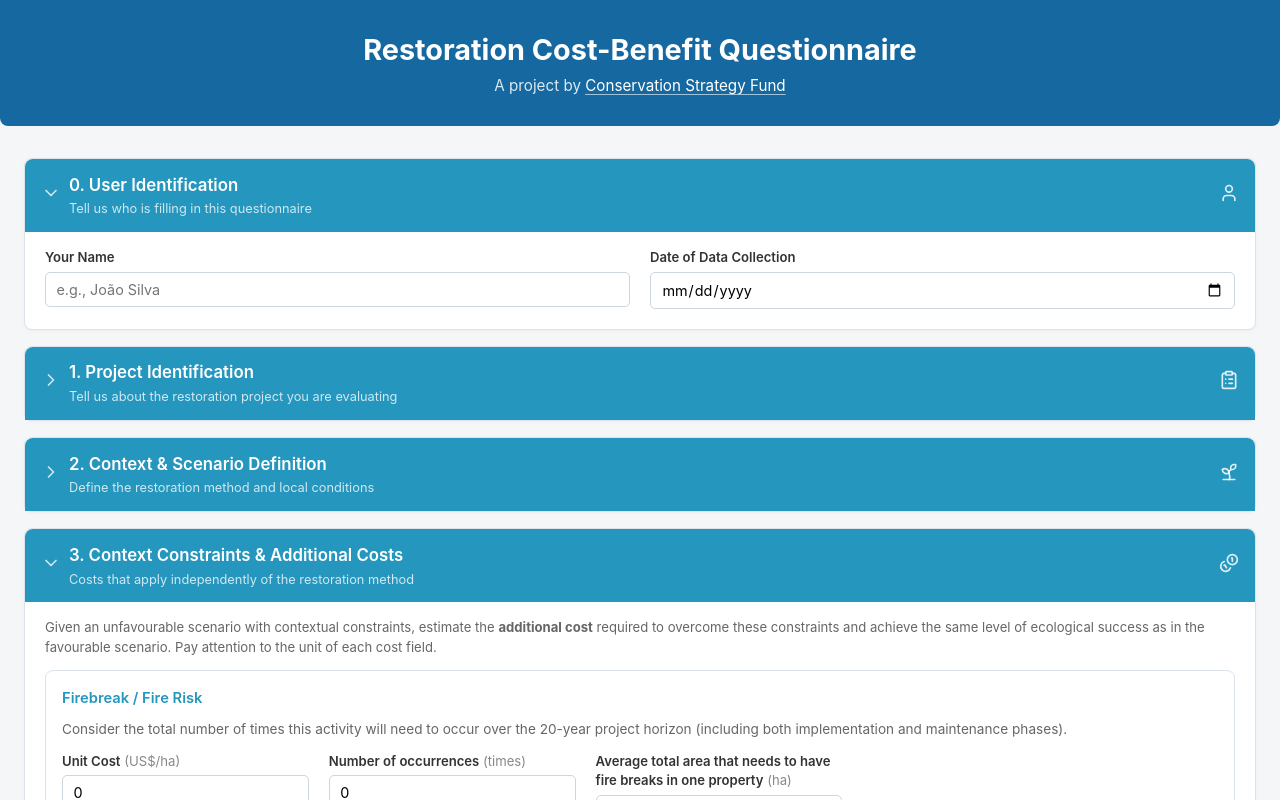
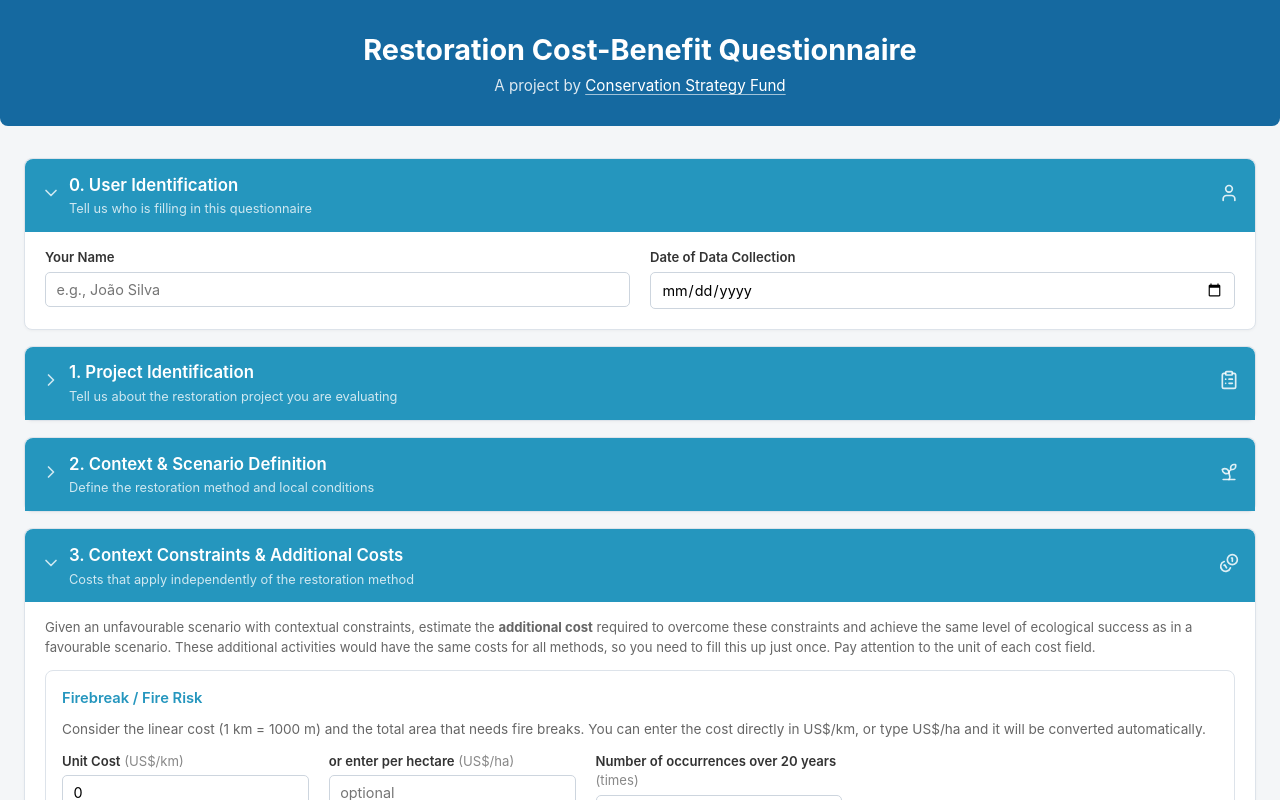
Before and after one commit to pedro-gasparinetti/questionnaire-restoration, a React (Vite) app: page / in a window 1280 px wide. Both pictures are taken after a click on the button 640 px from the left and 565 px from the top of the page. Shown: the top 800 px of the page. Built offline with nearby package versions, Linux system fonts and the light colour scheme; the HTML template or start-up script is replaced by a standard one.

Commit message:
Updated suspended list (segment) options

```diff
--- a/src/App.css
+++ b/src/App.css
@@ -720,7 +720,7 @@
   color: #555;
   cursor: pointer;
   display: flex;
-  align-items: center;
+  align-items: flex-start;
   justify-content: center;
   gap: 0.4rem;
   transition: background 0.15s, color 0.15s, border-color 0.15s;
@@ -760,6 +760,7 @@
   flex-shrink: 0;
   background: #dde3ea;
   color: #555;
+  margin-top: 0.1rem;
 }
 
 .method-tab--active .tab-step-number {
@@ -773,7 +774,9 @@
 }
 
 .tab-label {
-  white-space: nowrap;
+  white-space: normal;
+  text-align: center;
+  line-height: 1.3;
 }
 
 .tab-badge {
--- a/src/components/sections/BaseScenarioSection.tsx
+++ b/src/components/sections/BaseScenarioSection.tsx
@@ -6,24 +6,62 @@
  * and factor-of-production distribution (labor / machinery / materials).
  */
 
+import { useState, useEffect, useCallback } from "react";
 import { useFormContext } from "react-hook-form";
 import type { RestorationModelFormData } from "../../schemas";
 import { CollapsibleSection, FormField } from "../ui";
 import { Coins } from "lucide-react";
 
 const CONTEXT_CONSTRAINTS = [
-  { key: "fireRisk" as const, label: "Firebreak / Fire Risk", unit: "US$/ha" },
-  { key: "grazingPressure" as const, label: "Fencing / Grazing Pressure", unit: "US$/km", unitWarning: "⚠ Note: this cost is per kilometre of fence (1 km), not per hectare." },
+  { key: "fireRisk" as const, label: "Firebreak / Fire Risk", unit: "US$/km" },
+  { key: "grazingPressure" as const, label: "Fencing / Grazing Pressure", unit: "US$/km" },
   { key: "invasiveSpeciesPressure" as const, label: "Weed Control / Invasive Species Pressure", unit: "US$/ha" },
   { key: "antInfestation" as const, label: "Ant Control / Ant Infestation Risk", unit: "US$/ha" },
 ];
+
+/** Convert US$/ha to US$/km assuming a square property of a given area. */
+function haToKm(costPerHa: number, areaHa: number): number | null {
+  if (!areaHa || areaHa <= 0 || !costPerHa || isNaN(costPerHa)) return null;
+  // Square with area A ha → perimeter = 0.4·√A km
+  // cost/km = (cost/ha × A) / (0.4·√A) = cost/ha × √A / 0.4
+  return costPerHa * Math.sqrt(areaHa) / 0.4;
+}
 
 export function CostEstimatesSection() {
   const {
     register,
     watch,
+    setValue,
     formState: { errors },
   } = useFormContext<RestorationModelFormData>();
+
+  /* ---------- US$/ha → US$/km helper state ---------- */
+  const [fireRiskPerHa, setFireRiskPerHa] = useState("");
+  const [grazingPerHa, setGrazingPerHa] = useState("");
+
+  const firebreakArea = watch("contextVariables.fireRisk.firebreakArea");
+  const grazingArea = watch("contextVariables.grazingPressure.occurrences");
+
+  const applyConversion = useCallback(
+    (key: "fireRisk" | "grazingPressure", costPerHa: number, area: number) => {
+      const result = haToKm(costPerHa, area);
+      if (result !== null) {
+        setValue(`contextVariables.${key}.cost`, Math.round(result * 100) / 100, { shouldDirty: true });
+      }
+    },
+    [setValue],
+  );
+
+  // Re-convert when area changes (if a US$/ha value was entered)
+  useEffect(() => {
+    const v = parseFloat(fireRiskPerHa);
+    if (!isNaN(v) && v > 0) applyConversion("fireRisk", v, firebreakArea);
+  }, [firebreakArea, fireRiskPerHa, applyConversion]);
+
+  useEffect(() => {
+    const v = parseFloat(grazingPerHa);
+    if (!isNaN(v) && v > 0) applyConversion("grazingPressure", v, grazingArea);
+  }, [grazingArea, grazingPerHa, applyConversion]);
 
   const ctxErrors = errors.contextVariables;
 
@@ -36,8 +74,9 @@ export function CostEstimatesSection() {
       <p className="form-hint">
         Given an unfavourable scenario with contextual constraints, estimate the{" "}
         <strong>additional cost</strong> required to overcome these constraints
-        and achieve the same level of ecological success as in the favourable scenario.
-        Pay attention to the unit of each cost field.
+        and achieve the same level of ecological success as in a favourable scenario.
+        These additional activities would have the same costs for all methods, so you
+        need to fill this up just once. Pay attention to the unit of each cost field.
       </p>
 
       {CONTEXT_CONSTRAINTS.map((c) => {
@@ -56,11 +95,17 @@ export function CostEstimatesSection() {
 
             <p className="form-hint" style={{ marginBottom: "0.75rem", fontSize: "0.85rem" }}>
               {c.key === "grazingPressure"
-                ? "Consider the linear cost (1000m) and the total area of each lot that probably will need to be fenced (ha)."
-                : "Consider the total number of times this activity will need to occur over the 20-year project horizon (including both implementation and maintenance phases)."}
+                ? "Consider the linear cost (1 km = 1000 m) and the total area of each lot that probably will need to be fenced (ha). You can enter the cost directly in US$/km, or type US$/ha and it will be converted automatically."
+                : c.key === "fireRisk"
+                  ? "Consider the linear cost (1 km = 1000 m) and the total area that needs fire breaks. You can enter the cost directly in US$/km, or type US$/ha and it will be converted automatically."
+                  : "Consider the total number of times this activity will need to occur over the 20-year project horizon (including both implementation and maintenance phases)."}
             </p>
 
-            <div className={`form-grid${c.key === "fireRisk" ? " form-grid--3" : ""}`} style={{ maxWidth: c.key === "fireRisk" ? "720px" : "480px" }}>
+            {/* ── Cost fields: US$/km + optional US$/ha helper (fire & fence only) ── */}
+            <div
+              className={`form-grid${(c.key === "fireRisk" || c.key === "grazingPressure") ? " form-grid--3" : ""}`}
+              style={{ maxWidth: (c.key === "fireRisk" || c.key === "grazingPressure") ? "720px" : "480px" }}
+            >
               <FormField
                 label="Unit Cost"
                 unit={c.unit}
@@ -70,8 +115,46 @@ export function CostEstimatesSection() {
                 registration={register(`contextVariables.${c.key}.cost`, { valueAsNumber: true })}
                 error={ctxErrors?.[c.key]?.cost}
               />
+
+              {(c.key === "fireRisk" || c.key === "grazingPressure") && (
+                <div className="form-field">
+                  <label className="form-label">
+                    or enter per hectare
+                    <span className="form-unit"> (US$/ha)</span>
+                  </label>
+                  <input
+                    className="form-input"
+                    type="number"
+                    min="0"
+                    step="0.01"
+                    placeholder="optional"
+                    value={c.key === "fireRisk" ? fireRiskPerHa : grazingPerHa}
+                    onChange={(e) => {
+                      const raw = e.target.value;
+                      if (c.key === "fireRisk") setFireRiskPerHa(raw);
+                      else setGrazingPerHa(raw);
+                      const v = parseFloat(raw);
+                      const area = c.key === "fireRisk" ? firebreakArea : grazingArea;
+                      if (!isNaN(v) && v > 0 && area > 0) {
+                        applyConversion(c.key, v, area);
+                      }
+                    }}
+                  />
+                  <span style={{ fontSize: "0.75rem", color: "#6b7280", marginTop: "0.2rem", display: "block" }}>
+                    {(() => {
+                      const area = c.key === "fireRisk" ? firebreakArea : grazingArea;
+                      if (!area || area <= 0) return "Fill in the area field to enable conversion";
+                      const v = parseFloat(c.key === "fireRisk" ? fireRiskPerHa : grazingPerHa);
+                      if (isNaN(v) || v <= 0) return `Converts to US$/km using √(${area} ha)`;
+                      const result = haToKm(v, area);
+                      return result !== null ? `= ${result.toFixed(2)} US$/km` : "";
+                    })()}
+                  </span>
+                </div>
+              )}
+
               <FormField
-                label={c.key === "grazingPressure" ? "Average total area that needs to have fences installed" : "Number of occurrences"}
+                label={c.key === "grazingPressure" ? "Average area that needs fences in one typical property" : "Number of occurrences over 20 years"}
                 unit={c.key === "grazingPressure" ? "ha" : "times"}
                 type="number"
                 min="0"
@@ -82,7 +165,7 @@ export function CostEstimatesSection() {
               />
               {c.key === "fireRisk" && (
                 <FormField
-                  label="Average total area that needs to have fire breaks in one property"
+                  label="Average total area that needs fire breaks"
                   unit="ha"
                   type="number"
                   min="0"
@@ -93,11 +176,6 @@ export function CostEstimatesSection() {
                 />
               )}
             </div>
-            {c.unitWarning && (
-              <p className="unit-warning" style={{ color: "#b45309", fontSize: "0.82rem", margin: "0.25rem 0 0.5rem", fontStyle: "italic" }}>
-                {c.unitWarning}
-              </p>
-            )}
             {totalCost > 0 && (
               <p style={{ fontSize: "0.85rem", color: "#374151", margin: "0.25rem 0 0.5rem", fontWeight: 500 }}>
                 Total cost: US$ {totalCost.toLocaleString("en-US", { minimumFractionDigits: 2, maximumFractionDigits: 2 })}
--- a/src/components/sections/ContextSection.tsx
+++ b/src/components/sections/ContextSection.tsx
@@ -322,7 +322,7 @@ export function ContextSection() {
           </p>
           <CostTimelineBuilder
             key={activeTab}
-            startYear={2}
+            startYear={1}
             maxYear={20}
             value={maintenanceSegments}
             onChange={(segments: CostSegment[]) =>
@@ -331,6 +331,7 @@ export function ContextSection() {
             onTotalChange={(total) =>
               setValue(`methodCosts.${activeTab}.maintenanceCost`, total, { shouldDirty: true })
             }
+            isAnrEnrichment={activeTab === "anr_30" || activeTab === "anr_30_ntfp"}
           />
 
           <div className="cost-distribution">
@@ -416,7 +417,7 @@ export function ContextSection() {
                   </p>
                   <ProductivityTimelineBuilder
                     key={`prod-${activeTab}`}
-                    startYear={2}
+                    startYear={1}
                     maxYear={20}
                     value={ntfpProductivitySegments}
                     onChange={(segments: ProductivitySegment[]) =>
@@ -448,7 +449,7 @@ export function ContextSection() {
                 </p>
                 <RevenueTimelineBuilder
                   key={`rev-${activeTab}`}
-                  startYear={2}
+                  startYear={1}
                   maxYear={20}
                   value={ntfpRevenueSegments}
                   onChange={(segments: RevenueSegment[]) =>
```
Also changed, not shown: src/components/sections/LaborBreakdownSection.tsx (+19 -4 lines).
